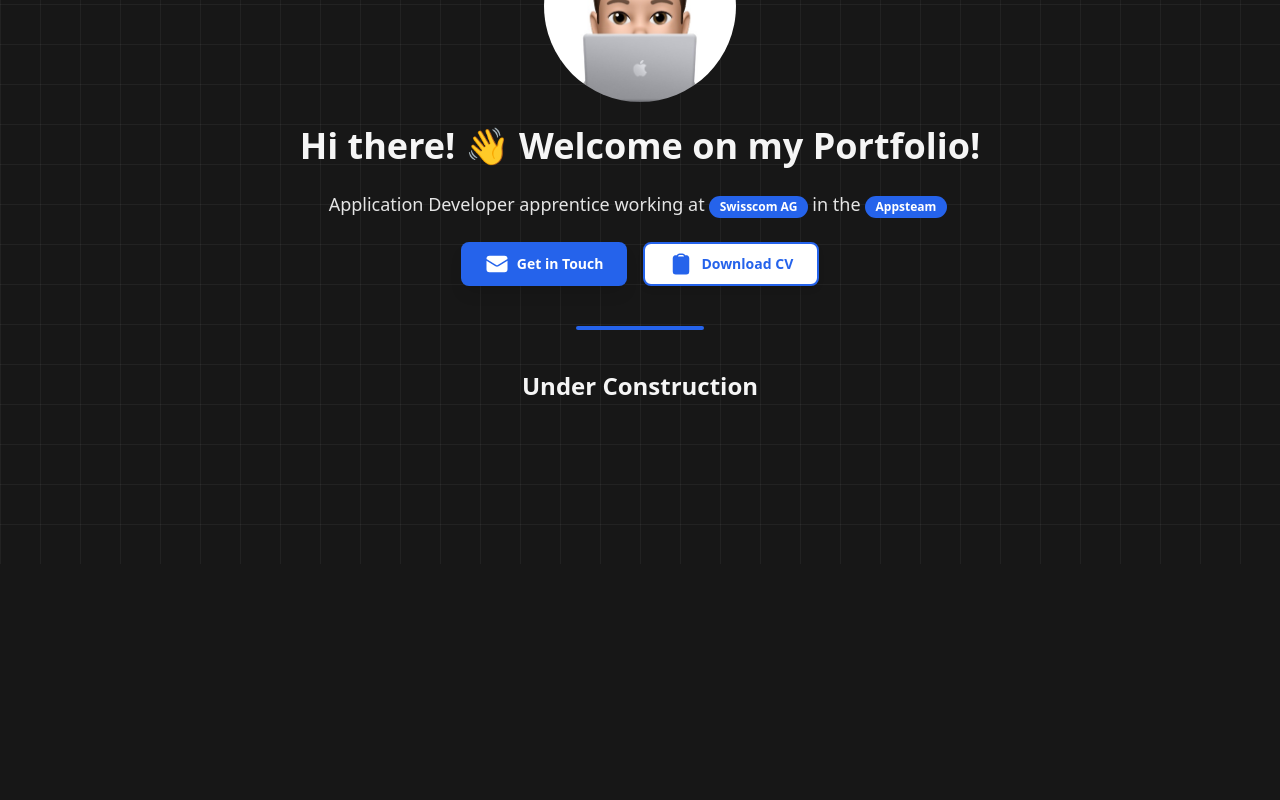
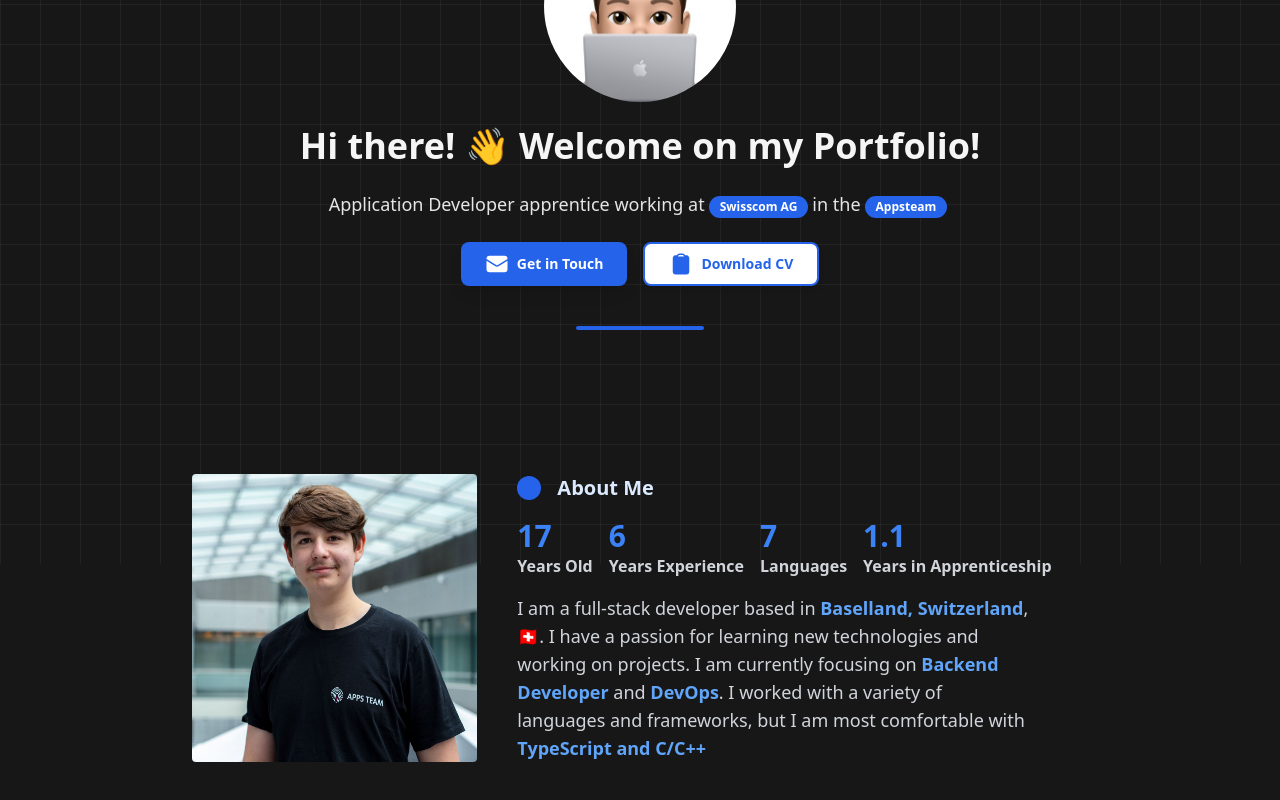
Before and after one commit to Fabbboy/portfolio, a Next.js app: page / in a window 1280 px wide. Shown: the part 236-1036 px from the top of the page. Before the commit the page ends 800 px from the top, so only its background shows below. Built offline with nearby package versions, Linux system fonts and the light colour scheme.

Commit message:
added profile card but media-query is broken

```diff
--- a/package.json
+++ b/package.json
@@ -17,6 +17,7 @@
     "clsx": "^2.1.1",
     "framer-motion": "^11.11.9",
     "lucide-react": "^0.453.0",
+    "moment": "^2.30.1",
     "next": "14.2.15",
     "react": "^18",
     "react-dom": "^18",
--- a/src/app/page.tsx
+++ b/src/app/page.tsx
@@ -1,6 +1,7 @@
 import { Separator } from "@radix-ui/react-separator";
 import HeaderComponent from "../components/HeaderComponent";
 import HeroComponent from "../components/HeroComponent";
+import ProfileComponent from "@/components/ProfileComponent";
 
 export default function Home() {
   return (
@@ -8,6 +9,7 @@ export default function Home() {
       <HeaderComponent />
       <HeroComponent />
 
+      <div className="space-y-20">
         <Separator
           orientation="horizontal"
           className="w-full flex justify-center items-center"
@@ -15,11 +17,8 @@ export default function Home() {
           <div className="w-32 h-1 bg-blue-600 rounded-full"></div>
         </Separator>
 
-      <section className="flex flex-col items-center justify-center w-full h-full">
-        <h2 className="text-2xl font-semibold text-center text-neutral-100">
-          Under Construction
-        </h2>
-      </section>
+        <ProfileComponent />
+      </div>
     </main>
   );
 }
--- /dev/null
+++ b/src/components/HeadlineComponent/HeadlineComponent.tsx
@@ -0,0 +1,17 @@
+type Props = {
+  number: number | string;
+  topic: string;
+};
+
+const HeadlineComponent: React.FC<Props> = ({ number, topic }) => {
+  return (
+    <div className="text-gray-300 text-left">
+      <p className="md:text-3xl text-xl font-semibold text-blue-500 text-left block">
+        {number}
+      </p>
+      <p className="text-md font-semibold text-left block">{topic}</p>
+    </div>
+  );
+};
+
+export default HeadlineComponent;
--- /dev/null
+++ b/src/components/HeadlineComponent/index.ts
@@ -0,0 +1,2 @@
+import HeadlineComponent from "./HeadlineComponent";
+export default HeadlineComponent;
--- /dev/null
+++ b/src/components/ProfileComponent/ProfileComponent.tsx
@@ -0,0 +1,84 @@
+"use client";
+import { useEffect, useState } from "react";
+import HeadlineComponent from "../HeadlineComponent";
+import TitleComponent from "../TitleComponent";
+import moment from "moment";
+import Image from "next/image";
+
+const ProfileComponent = () => {
+  const startedProgramming = moment("2018-01-01");
+  const startedApprenticeship = moment("2023-08-20");
+  const born = moment("2007-07-20");
+  const [yearsOfExp, setYearsOfExp] = useState<number>(0);
+  const [yearsInApprenticeship, setYearsInApprenticeship] = useState<number>(0);
+  const [age, setAge] = useState<number>(0);
+  const [languages] = useState<number>(
+    [
+      "TypeScript/JavaScript",
+      "Python",
+      "Rust",
+      "Go",
+      "C",
+      "C++",
+      "x86 Assembly",
+    ].length
+  );
+
+  useEffect(() => {
+    const apprenticeMonths =
+      moment().diff(startedApprenticeship, "months") / 12;
+    setYearsInApprenticeship(parseFloat(apprenticeMonths.toFixed(1)));
+    setYearsOfExp(moment().diff(startedProgramming, "years"));
+    setAge(moment().diff(born, "years"));
+  }, [startedProgramming, startedApprenticeship, born]);
+
+  return (
+    <section className="flex flex-col md:flex-row justify-center items-start p-4 md:p-16 max-w-screen-lg mx-auto space-y-8 md:space-y-0 md:space-x-10">
+      <div className="w-full md:w-1/3 flex justify-center">
+        <Image
+          src="profile.jpg"
+          alt="Your Image"
+          width={600}
+          height={600}
+          className="w-60 h-60 sm:w-72 sm:h-72 md:h-72 rounded-sm"
+        />
+      </div>
+
+      <div className="w-full md:w-2/3 text-left">
+        <div className="text-blue-100">
+          <TitleComponent title="About Me" />
+        </div>
+        <div className="flex flex-wrap text-left mt-4 space-x-4">
+          <HeadlineComponent number={age} topic="Years Old" />
+          <HeadlineComponent number={yearsOfExp} topic="Years Experience" />
+          <HeadlineComponent number={languages} topic="Languages" />
+          <HeadlineComponent
+            number={yearsInApprenticeship}
+            topic="Years in Apprenticeship"
+          />
+        </div>
+
+        <p className="text-md md:text-lg text-gray-300 mt-4 max-w-lg">
+          I am a full-stack developer based in{" "}
+          <span className="text-blue-400 font-semibold">
+            {" "}
+            Baselland, Switzerland
+          </span>
+          , &#x1F1E8;&#x1F1ED;. I have a passion for learning new technologies
+          and working on projects. I am currently focusing on{" "}
+          <span className="text-blue-400 font-semibold">
+            Backend Developer
+          </span>{" "}
+          and <span className="text-blue-400 font-semibold">DevOps</span>. I
+          worked with a variety of languages and frameworks, but I am most
+          comfortable with{" "}
+          <span className="text-blue-400 font-semibold">
+            TypeScript and C/C++
+          </span>
+        </p>
+      </div>
+    </section>
+  );
+};
+
+export default ProfileComponent;
--- /dev/null
+++ b/src/components/ProfileComponent/index.ts
@@ -0,0 +1,2 @@
+import ProfileComponent from "./ProfileComponent";
+export default ProfileComponent;
```
Also changed, not shown: public/profile.jpg (added), 1 other file (tests, documents, lock files or other folders). Lines whose indentation alone changed are shown as unchanged.
